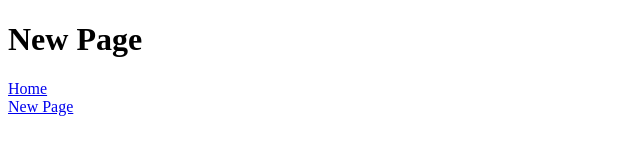
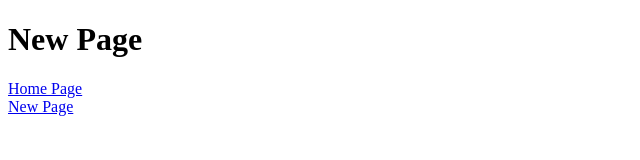
Before and after one commit to reynaldomancio/4.1-Linking-Pages-PRACTICE-RM, a plain HTML site: page newpage.html in a window 1280 px wide. Shown: the full height of the page, 0-640 px from the left. Drawn offline with Linux system fonts and the light colour scheme.

Commit message:
Update newpage.html

```diff
--- a/newpage.html
+++ b/newpage.html
@@ -7,7 +7,7 @@
 
 <body>
   <h1>New Page</h1>
-  <a href="index.html">Home</a><br>
+  <a href="index.html">Home Page</a><br>
   <a href="newpage.html">New Page</a>
 </body>
 </html>
```
